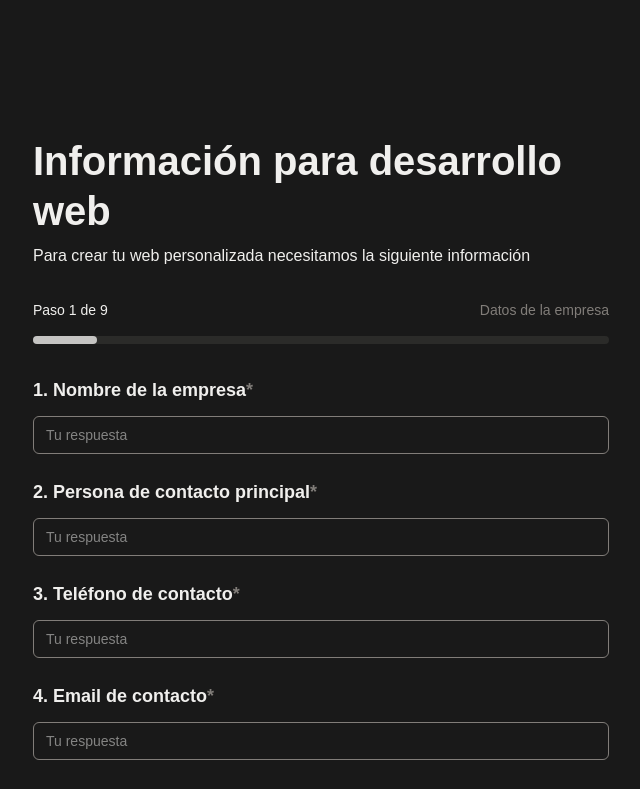
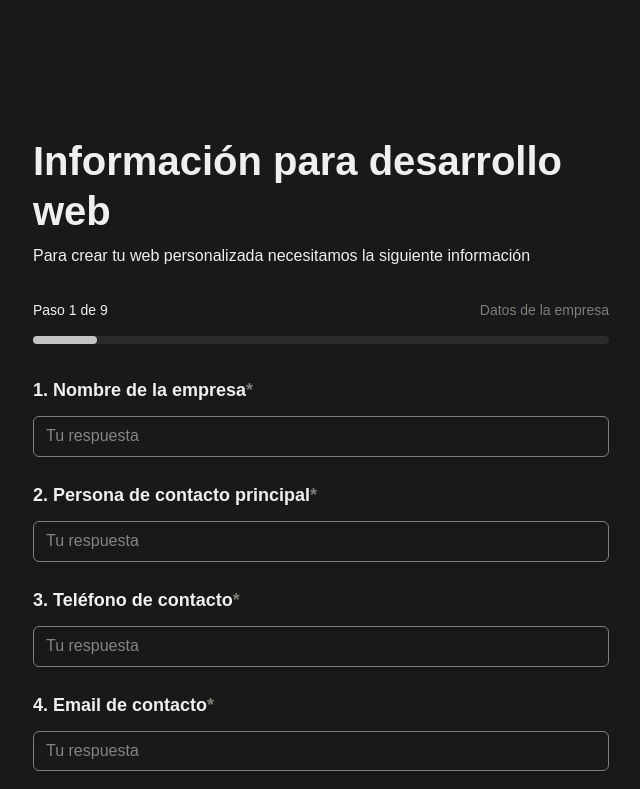
Before and after one commit to victogon/container-company-form, a Next.js app: page / in a window 1280 px wide. Shown: the top 789 px of the page, without its empty margins (319-959 px from the left). Built offline with nearby package versions, Linux system fonts and the light colour scheme.

Commit message:
Cambiar título a 'Formulario enviado' y agregar fontSize 16px para evitar zoom en móviles

```diff
--- a/app/ContainerCompanyForm.tsx
+++ b/app/ContainerCompanyForm.tsx
@@ -151,6 +151,7 @@ const ContainerCompanyForm = () => {
     backgroundColor: "transparent",
     border: "1px solid #817D79",
     color: "#F0EFED",
+    fontSize: "16px",
   };
   const labelStyle = { color: "#F0EFED" };
   const descStyle = { color: "#817D79" };
--- a/app/components/ConfirmationScreen.tsx
+++ b/app/components/ConfirmationScreen.tsx
@@ -21,7 +21,7 @@ const ConfirmationScreen: React.FC<ConfirmationScreenProps> = ({
         {/* Header con ícono de éxito */}
         <div className="p-6 text-center" style={{ backgroundColor: '#1a1a1a' }}>
           <Check className="w-16 h-16 mx-auto mb-4" style={{ color: '#22c55e' }} />
-          <h2 className="text-2xl font-bold" style={{ color: '#F0EFED' }}>¡Formulario Enviado!</h2>
+          <h2 className="text-2xl font-bold" style={{ color: '#F0EFED' }}>¡Formulario enviado!</h2>
           <p className="mt-2" style={{ color: '#817D79' }}>Tu información ha sido procesada exitosamente</p>
         </div>
 
```
